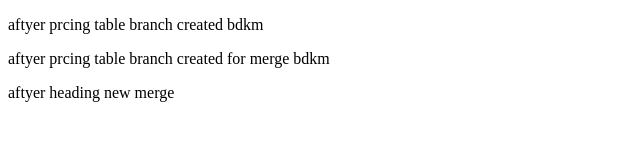
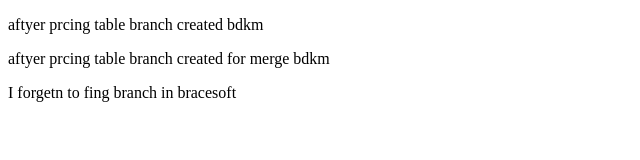
Before and after one commit to drshahidmca/centralised, a plain HTML site: page index.html in a window 1280 px wide. Shown: the whole page, without its empty margins (0-640 px from the left). Drawn offline with Linux system fonts and the light colour scheme.

Commit message:
agian try after code. command

```diff
--- a/index.html
+++ b/index.html
@@ -11,7 +11,9 @@
 
 <p>aftyer prcing table branch created for merge bdkm</p>
 
-<p>aftyer heading new merge</p>
+
+
+<p>I forgetn to fing branch in bracesoft</p>
 
 
 </body>
```
